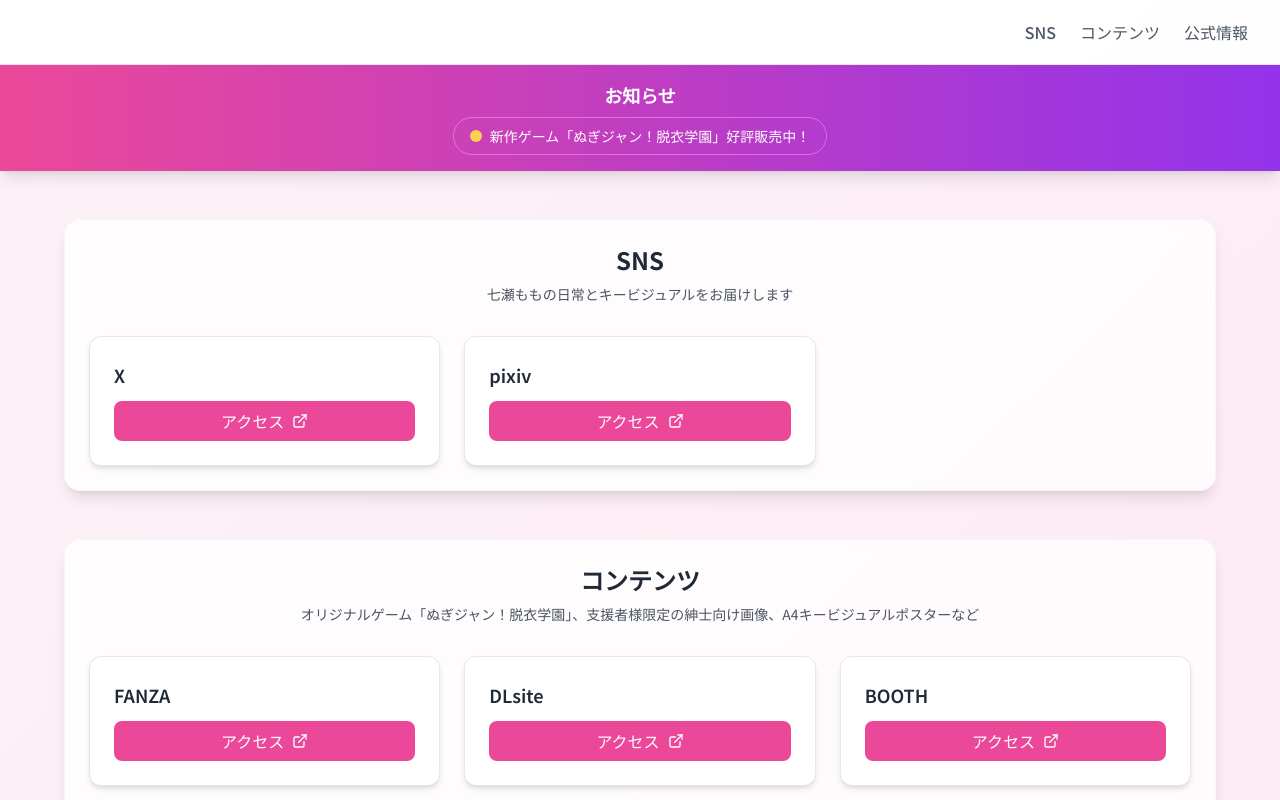
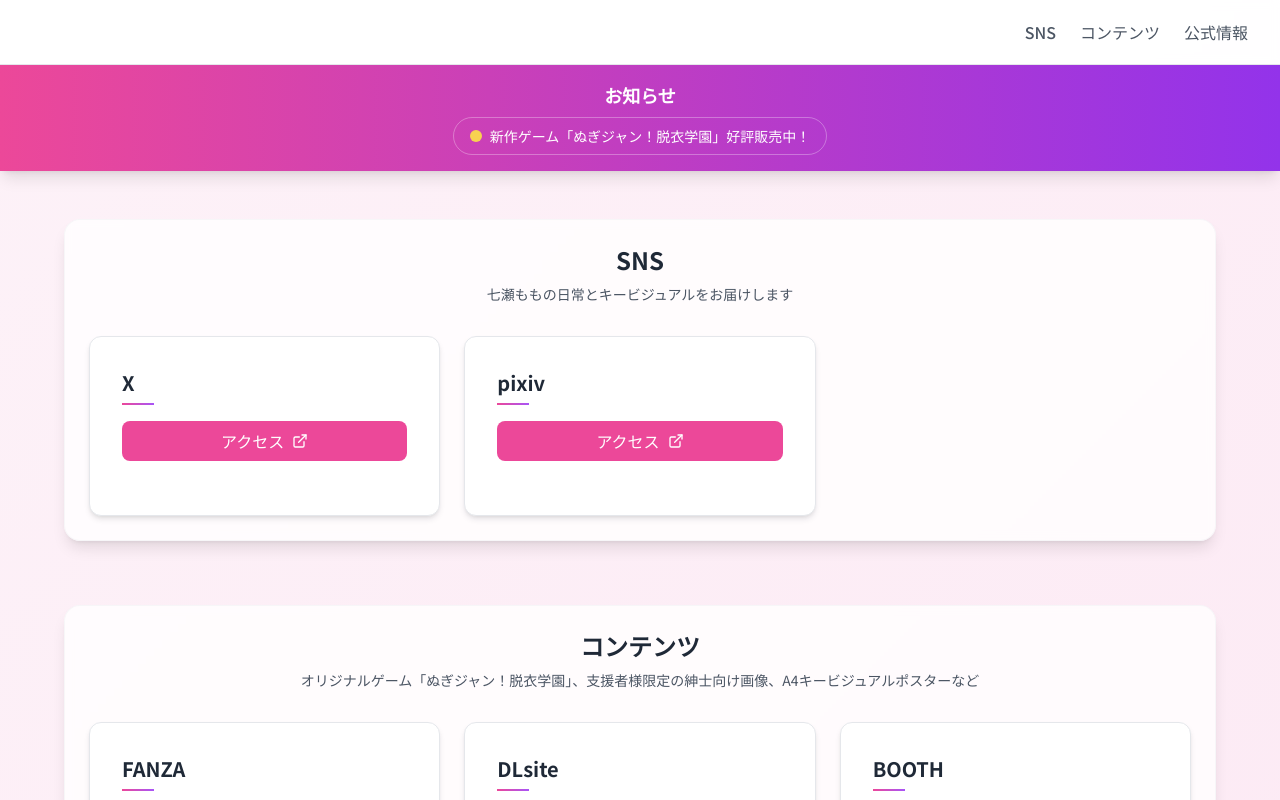
Before and after one commit to ma0lab/mewl, a React (Vite) app: page / in a window 1280 px wide. Shown: the top 800 px of the page. Built offline with nearby package versions, Linux system fonts and the light colour scheme.

Commit message:
feat: LinkCardコンポーネントのスタイルを改善し、LinkGridの間隔を調整しました。

```diff
--- a/src/components/LinkCard.jsx
+++ b/src/components/LinkCard.jsx
@@ -7,12 +7,13 @@ const LinkCard = ({ link }) => {
   }
 
   return (
-    <div className="link-card">
-      <div className="p-6 h-full flex flex-col">
+    <div className="link-card min-h-[180px]">
+      <div className="p-8 h-full flex flex-col">
         {/* タイトル */}
-        <div className="mb-3">
-          <h3 className="text-lg font-semibold text-gray-800 dark:text-white">
-            {link.title}
+        <div className="mb-4">
+          <h3 className="text-xl font-bold text-gray-800 dark:text-white relative pb-2">
+            <span className="relative z-10">{link.title}</span>
+            <div className="absolute bottom-0 left-0 w-8 h-0.5 bg-gradient-to-r from-pink-500 to-purple-500"></div>
           </h3>
         </div>
 
--- a/src/components/LinkGrid.jsx
+++ b/src/components/LinkGrid.jsx
@@ -29,7 +29,7 @@ const LinkGrid = ({ links }) => {
 
   return (
     <div className="py-12 px-4 sm:px-6 lg:px-8">
-      <div className="max-w-6xl mx-auto space-y-12">
+      <div className="max-w-6xl mx-auto space-y-16">
         {categories.map((category) => {
           const categoryLinks = groupedLinks[category]
           if (!categoryLinks || categoryLinks.length === 0) return null
```
